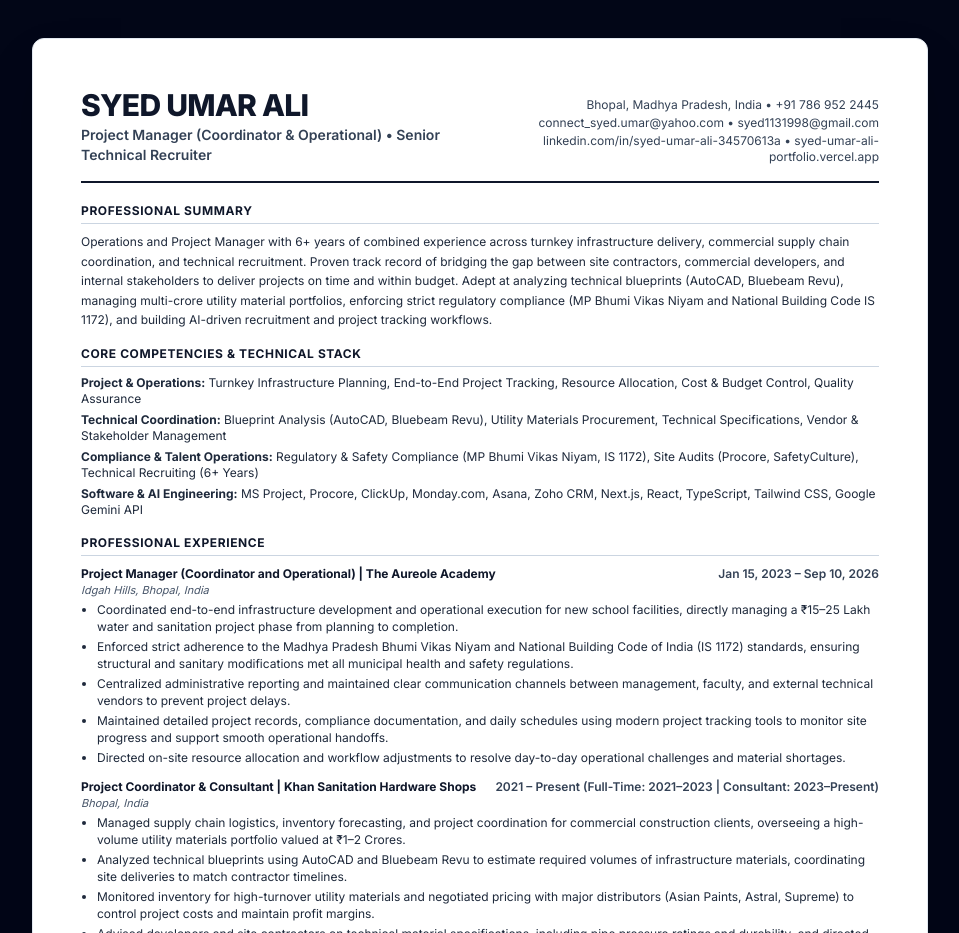
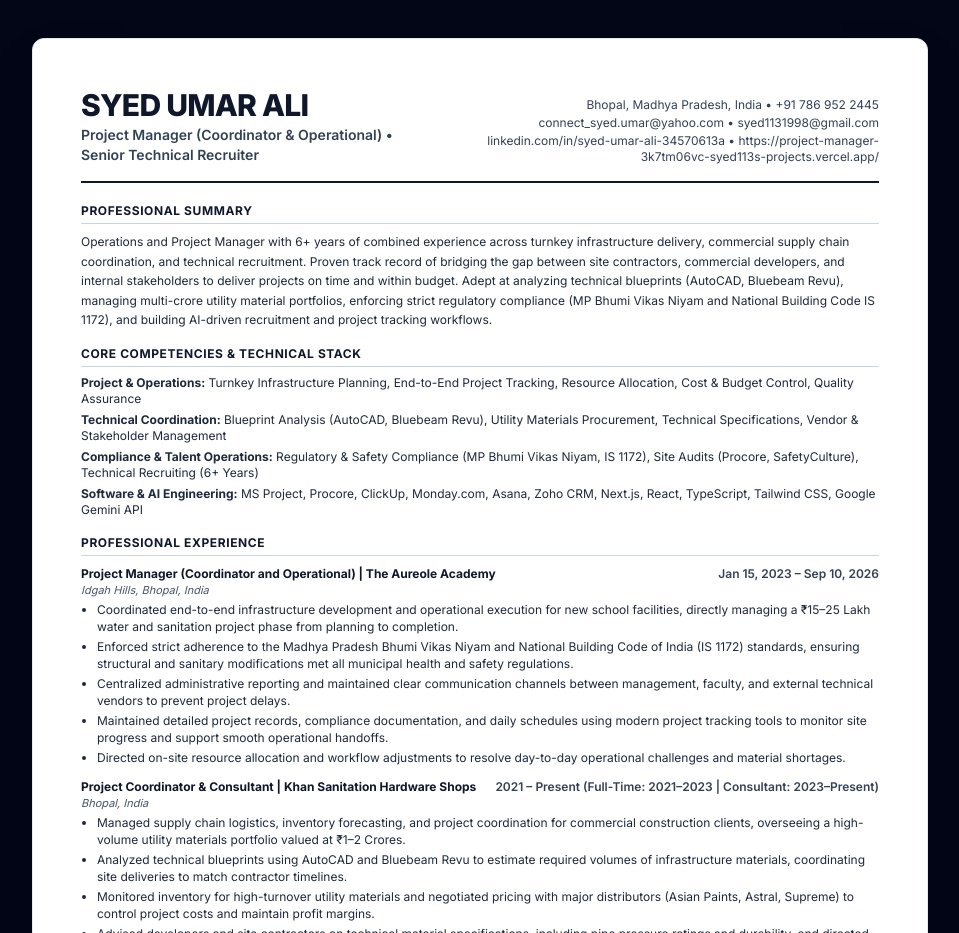
Before and after one commit to syed113/Syed-Umar-Ali---PM, a plain HTML site: page index.html in a window 1280 px wide. Shown: the part 3780-4713 px from the top of the page, without its empty margins (160-1119 px from the left). Drawn offline with nearby package versions, Linux system fonts and the light colour scheme.

Commit message:
Update index.html

```diff
--- a/index.html
+++ b/index.html
@@ -352,7 +352,7 @@
       <div class="text-xs text-slate-700 sm:text-right space-y-0.5">
         <div>Bhopal, Madhya Pradesh, India • +91 786 952 2445</div>
         <div>connect_syed.umar@yahoo.com • syed1131998@gmail.com</div>
-        <div>linkedin.com/in/syed-umar-ali-34570613a • syed-umar-ali-portfolio.vercel.app</div>
+        <div>linkedin.com/in/syed-umar-ali-34570613a • https://project-manager-3k7tm06vc-syed113s-projects.vercel.app/</div>
       </div>
     </div>
 
```
